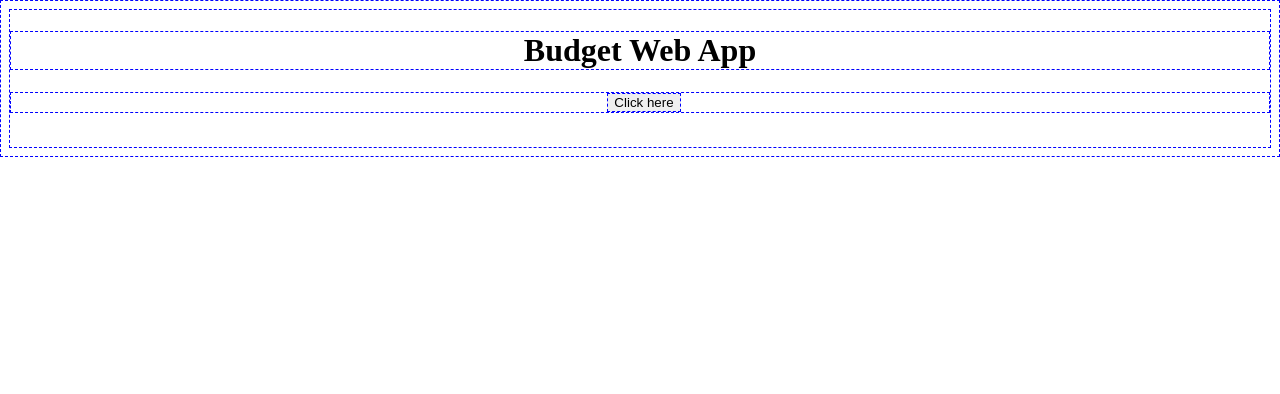
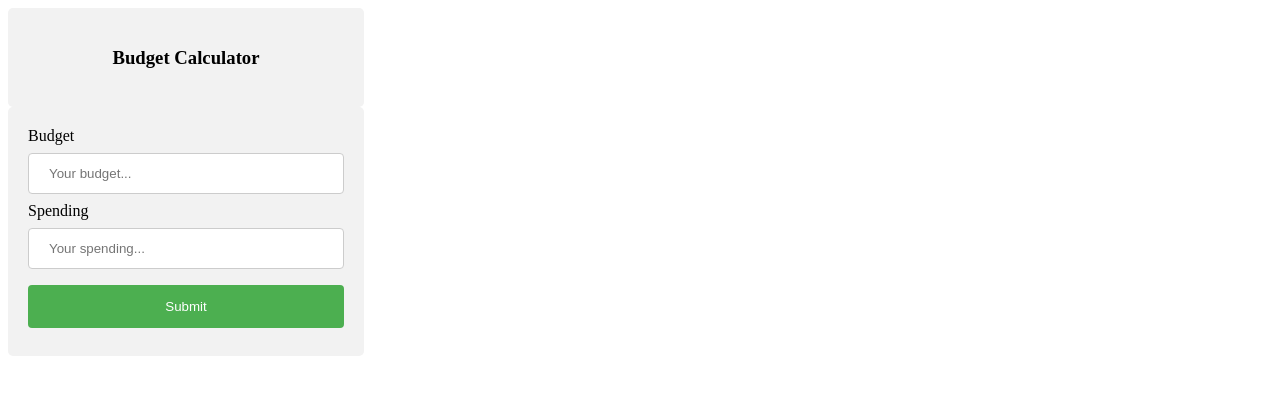
Before and after one commit to Dawei-C/Budget-Web-App, a website: page app/index.html in a window 1280 px wide. Drawn offline with nearby package versions, Linux system fonts and the light colour scheme.

Commit message:
Part 1
Styling/javascript function.

```diff
--- a/app/index.html
+++ b/app/index.html
@@ -13,13 +13,22 @@
 
   <body>
 
-    <h1>Budget Web App</h1>
-    <p>&nbsp;
-    <button>Click here</button>
-    <div>
-      Hello world. This is still a work in progress.
-    </div>
-    <br/>
+  <div>
+    <h3>Budget Calculator</h3>
+  </div>
 
-  </body>
+  <div>
+  <form name="budgetCalculator">
+    <label for="userBudget">Budget</label>
+    <input type="number" id="userBudget" placeholder="Your budget...">
+
+    <label for="userSpending">Spending</label>
+    <input type="number" id="userSpending" placeholder="Your spending...">
+
+    <input type="submit" value="Submit" onclick="calculateBudget();">
+
+  </form>
+  </div>
+
+</body>
 </html>
--- a/app/scripts/main.js
+++ b/app/scripts/main.js
@@ -1,5 +1,16 @@
-$(document).ready(function() {
-  $("button").click(function() {
-    $("div").slideToggle();
-  });
-});
+function calculateBudget() {
+  var userBudget = parseFloat(document.budgetCalculator.userBudget.value);
+  var userSpending = parseFloat(document.budgetCalculator.userSpending.value);
+  var result = userBudget - userSpending;
+  result = Math.round(result*100) / 100
+
+  if (result > 0) {
+    alert("Result is $" + result + "... within budget.");
+  } else if (result < 0) {
+    alert("Result is $" + result + "... outside of budget.");
+  } else if (result == 0) {
+    alert("You broke even. Not sure if worth.");
+  } else {
+    return false
+  }
+}
--- a/app/styles/main.css
+++ b/app/styles/main.css
@@ -1,14 +1,45 @@
-* {
-  border: 1px dashed blue;
+input[type=number], select {
+  width: 100%;
+  padding: 12px 20px;
+  margin: 8px 0;
+  display: inline-block;
+  border: 1px solid #ccc;
+  border-radius: 4px;
+  box-sizing: border-box;
+}
+
+input[type=submit] {
+  width: 100%;
+  background-color: #4CAF50;
+  color: white;
+  padding: 14px 20px;
+  margin: 8px 0;
+  border: none;
+  border-radius: 4px;
+  cursor: pointer;
+}
+
+input[type=submit]:hover {
+  background-color: #45a049;
+}
+
+div {
+  border-radius: 5px;
+  background-color: #f2f2f2;
+  padding: 20px;
+  width: 25%;
+}
+
+h3 {
   text-align: center;
 }
 
-div {
-  background-color: grey;
-  color: white;
-  padding: 1%;
-  height: 100%;
-  width: 25%;
-  margin: auto;
-  display: none;
+input[type=text] {
+  width: 100%;
+  padding: 12px 20px;
+  margin: 8px 0;
+  display: inline-block;
+  border: 1px solid #ccc;
+  border-radius: 4px;
+  box-sizing: border-box;
 }
```
